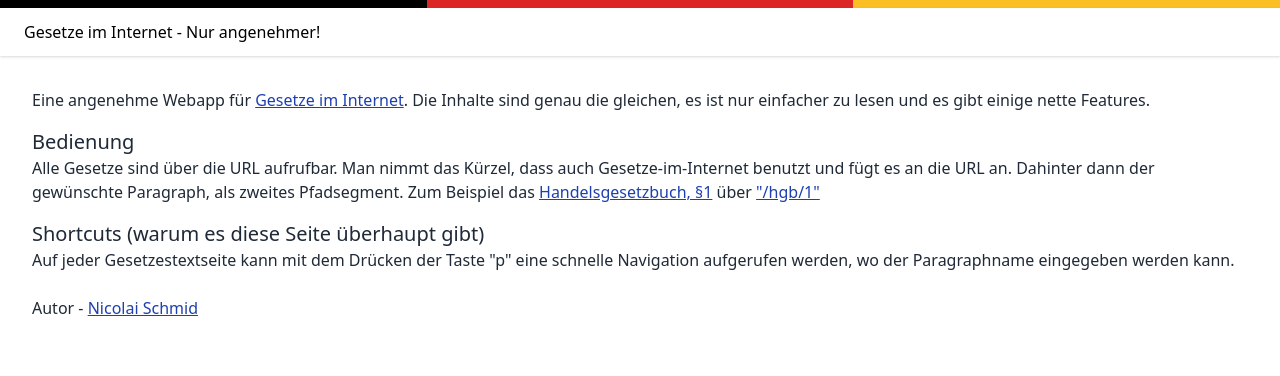
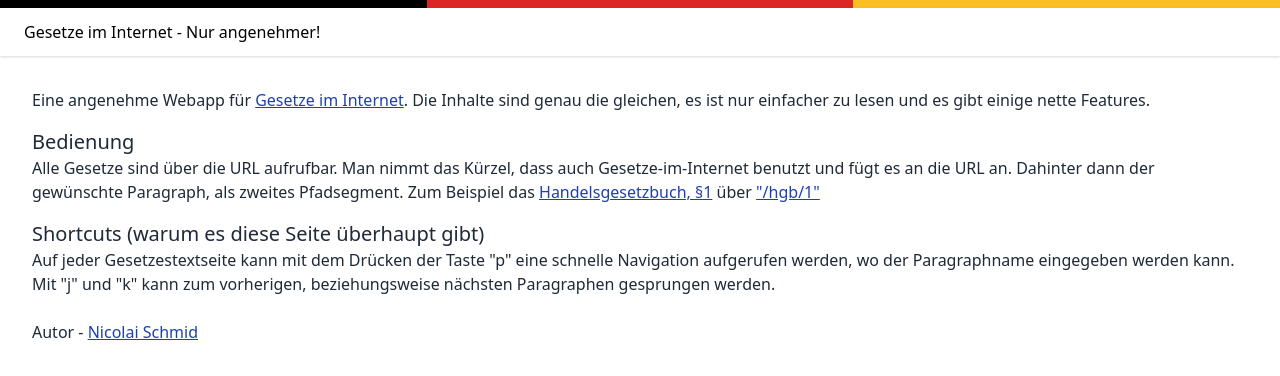
Before and after one commit to NicolaiSchmid/gesetze, a Next.js app: page / in a window 1280 px wide. Shown: the top 376 px of the page. Built offline with nearby package versions, Linux system fonts and the light colour scheme.

Commit message:
feat(index): add explainer text for previous/next shortcuts

```diff
--- a/pages/index.js
+++ b/pages/index.js
@@ -40,6 +40,10 @@ export default function Home() {
           schnelle Navigation aufgerufen werden, wo der Paragraphname eingegeben
           werden kann.
         </p>
+        <p>
+          Mit "j" und "k" kann zum vorherigen, beziehungsweise nächsten
+          Paragraphen gesprungen werden.
+        </p>
         <br />
         <p className="">
           Autor -{" "}
```
